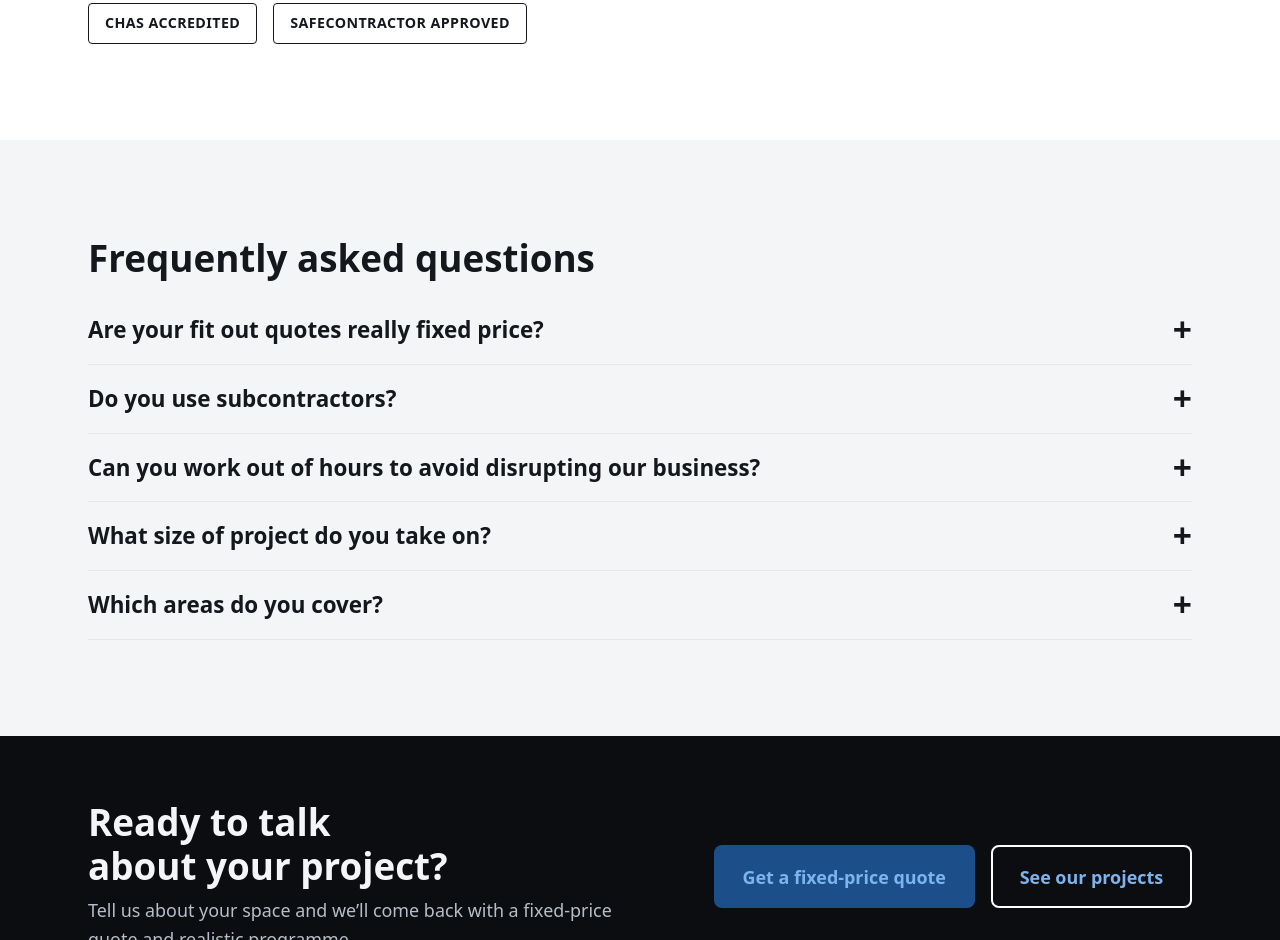
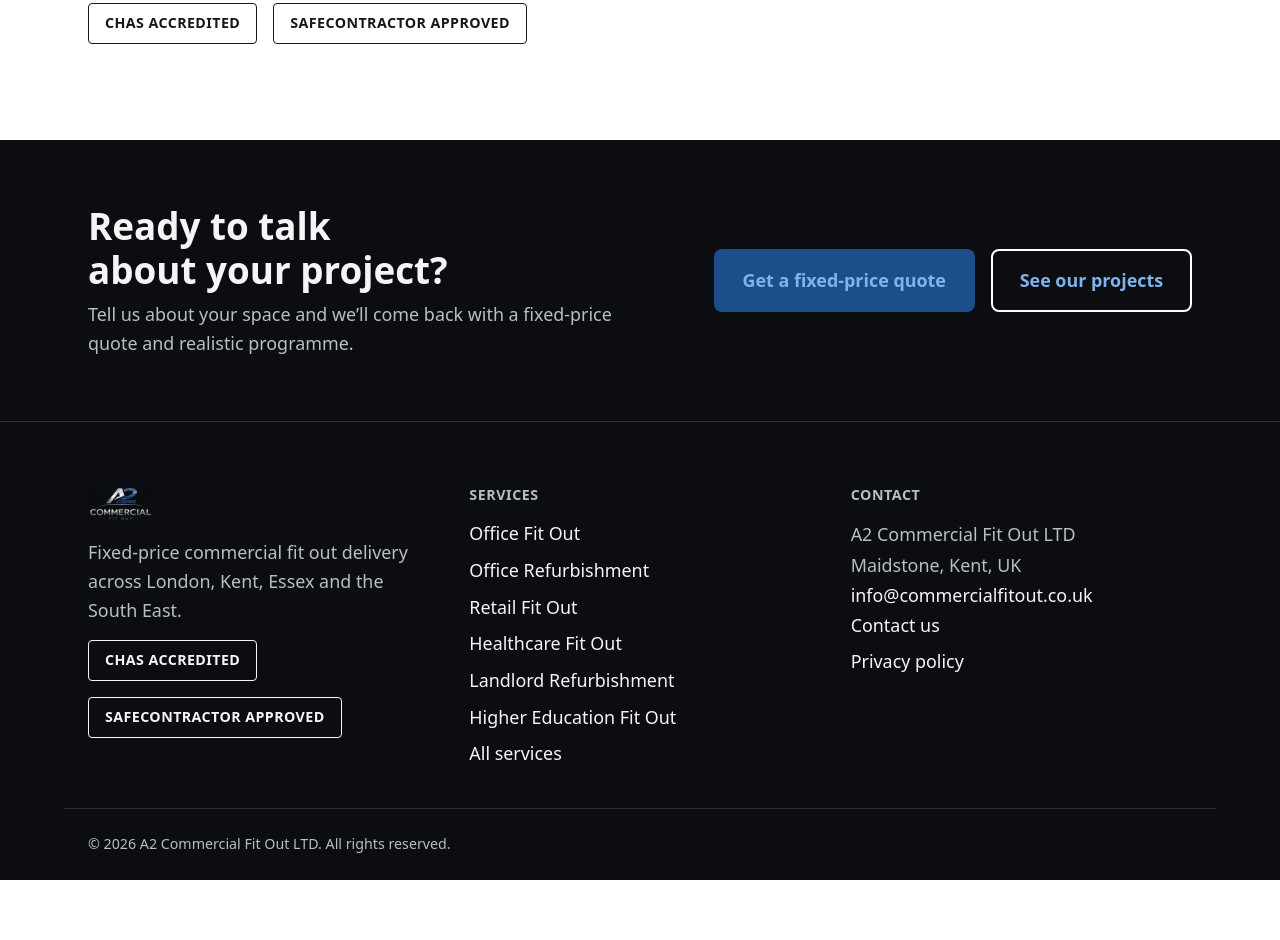
Before and after one commit to allexander22/Commercial-Fit-Out, an Astro site: page / in a window 1280 px wide. Shown: the part 3925-4865 px from the top of the page. After the commit the page ends 4805 px from the top, so only its background shows below. Built offline with nearby package versions, Linux system fonts and the light colour scheme; Astro itself is replaced by a stand-in of ours.

Commit message:
Remove homepage FAQ section
Removes the closing FaqAccordion section (and its now-unused import
and faqs array) from the homepage. CtaBanner directly after it uses a
dark bg-ink background, distinct from the white/steel sections above,
so no adjacent-background collision to fix this time. Verified: zero
FAQ markup or FAQPage schema left in the built output, clean build.

Co-Authored-By: Claude Fable 5 <noreply@anthropic.com>

```diff
--- a/src/pages/index.astro
+++ b/src/pages/index.astro
@@ -5,7 +5,6 @@ import UspGrid from '../components/UspGrid.astro';
 import ServiceCard from '../components/ServiceCard.astro';
 import CaseStudyCard from '../components/CaseStudyCard.astro';
 import CtaBanner from '../components/CtaBanner.astro';
-import FaqAccordion from '../components/FaqAccordion.astro';
 import AccreditationBadges from '../components/AccreditationBadges.astro';
 import heroImage from '../assets/images/hero.jpg';
 import officeFitOutImg from '../assets/images/office-fit-out.jpg';
@@ -15,29 +14,6 @@ import healthcareFitOutImg from '../assets/images/healthcare-fit-out.jpg';
 import { getCollection } from 'astro:content';
 
 const caseStudies = (await getCollection('caseStudies')).sort((a, b) => a.data.order - b.data.order);
-
-const faqs = [
-  {
-    question: 'Are your fit out quotes really fixed price?',
-    answer: 'Yes. Every quote is agreed in full before we mobilise on site, covering the whole scope you’ve asked us to price — not just a headline figure with variations added later.',
-  },
-  {
-    question: 'Do you use subcontractors?',
-    answer: 'Our dry lining, suspended ceiling, tape & jointing and tiling trades are all in-house. We manage specialist packages such as M&E through vetted partners, but the trades that most affect programme and quality stay under our direct control.',
-  },
-  {
-    question: 'Can you work out of hours to avoid disrupting our business?',
-    answer: 'Yes — evening and weekend working is one of our core capabilities, and we plan it into the programme from the outset for clients who need to keep operating throughout the works.',
-  },
-  {
-    question: 'What size of project do you take on?',
-    answer: 'All sizes. We don’t operate a minimum project value, so a single-room refurbishment gets the same fixed-price, in-house-trade approach as a multi-floor fit out.',
-  },
-  {
-    question: 'Which areas do you cover?',
-    answer: 'We deliver commercial fit out projects across London, Kent, Essex and the wider South East, from our base in Maidstone, Kent.',
-  },
-];
 ---
 <BaseLayout
   title="Commercial Fit Out Company | Fixed-Price Fit Out & Refurbishment"
@@ -111,12 +87,6 @@ const faqs = [
     </div>
   </section>
 
-  <section class="section bg-steel">
-    <div class="container">
-      <FaqAccordion items={faqs} />
-    </div>
-  </section>
-
   <CtaBanner />
 </BaseLayout>
 
```
